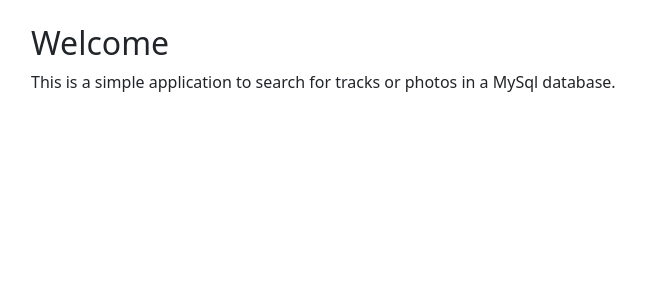
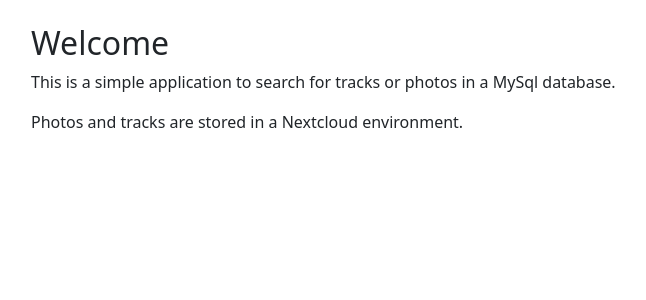
Before and after one commit to elkaiser21/python_flask_nextcloud, a Flask app: page / in a window 1280 px wide. Shown: the part 56-356 px from the top of the page, without its empty margins (51-697 px from the left). Run offline with Flask 3, Linux system fonts and the light colour scheme; the visitor is signed in with stand-in values (Sample User, id 1); some libraries are stand-ins or nearby versions.

Commit message:
Text a bit extended.

```diff
--- a/templates/home.html
+++ b/templates/home.html
@@ -5,5 +5,6 @@
 {% block content %}
 <h2>Welcome</h2>
 <p>This is a simple application to search for tracks or photos in a MySql database.</p>
+<p>Photos and tracks are stored in a Nextcloud environment.</p>
 
 {% endblock %}
```
